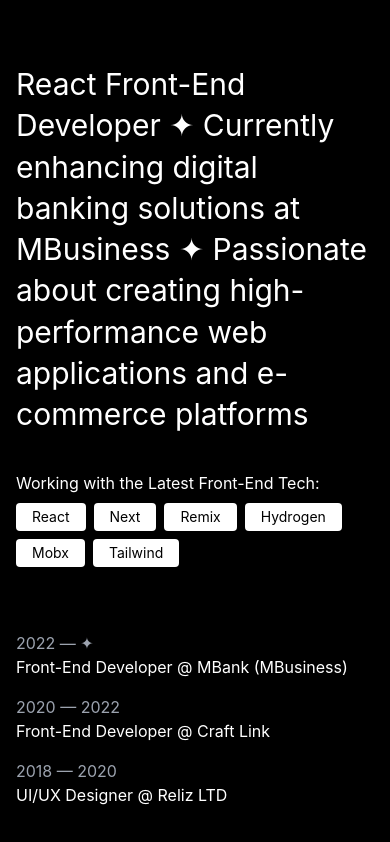
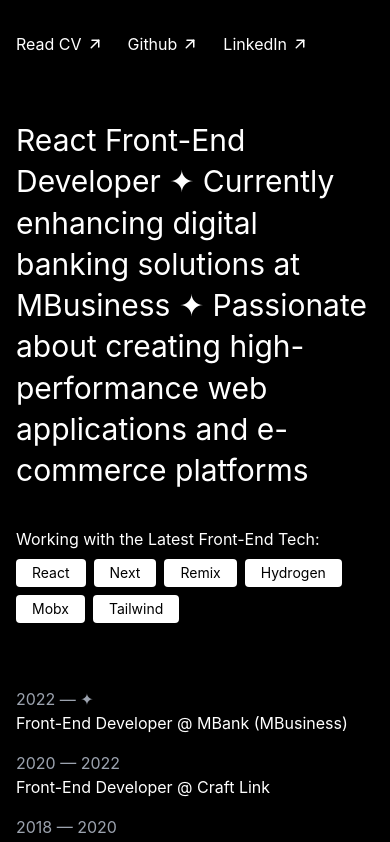
Before and after one commit to berdibekovadilet/adilet-com, a Next.js app: page / in a window 390 px wide. Shown: the top 842 px of the page. Built offline with nearby package versions, Linux system fonts and the light colour scheme.

Commit message:
update Header in mob screen

```diff
--- a/components/Header.jsx
+++ b/components/Header.jsx
@@ -8,9 +8,9 @@
     };
 
     return (
-        <nav className='hidden md:flex justify-between my-8'>
-            <p>Adilet Berdibekov</p>
-            <div>
+        <nav className='flex justify-between my-8'>
+            <p className="hidden md:flex">Adilet Berdibekov</p>
+            <div className="hidden md:flex flex-col">
                 <a href="https://wa.me/+996702324322" target="_blank" rel="noopener" className='hover:underline underline-offset-8'>
                     <p className='mb-3'>whatsapp</p>
                 </a>
```
